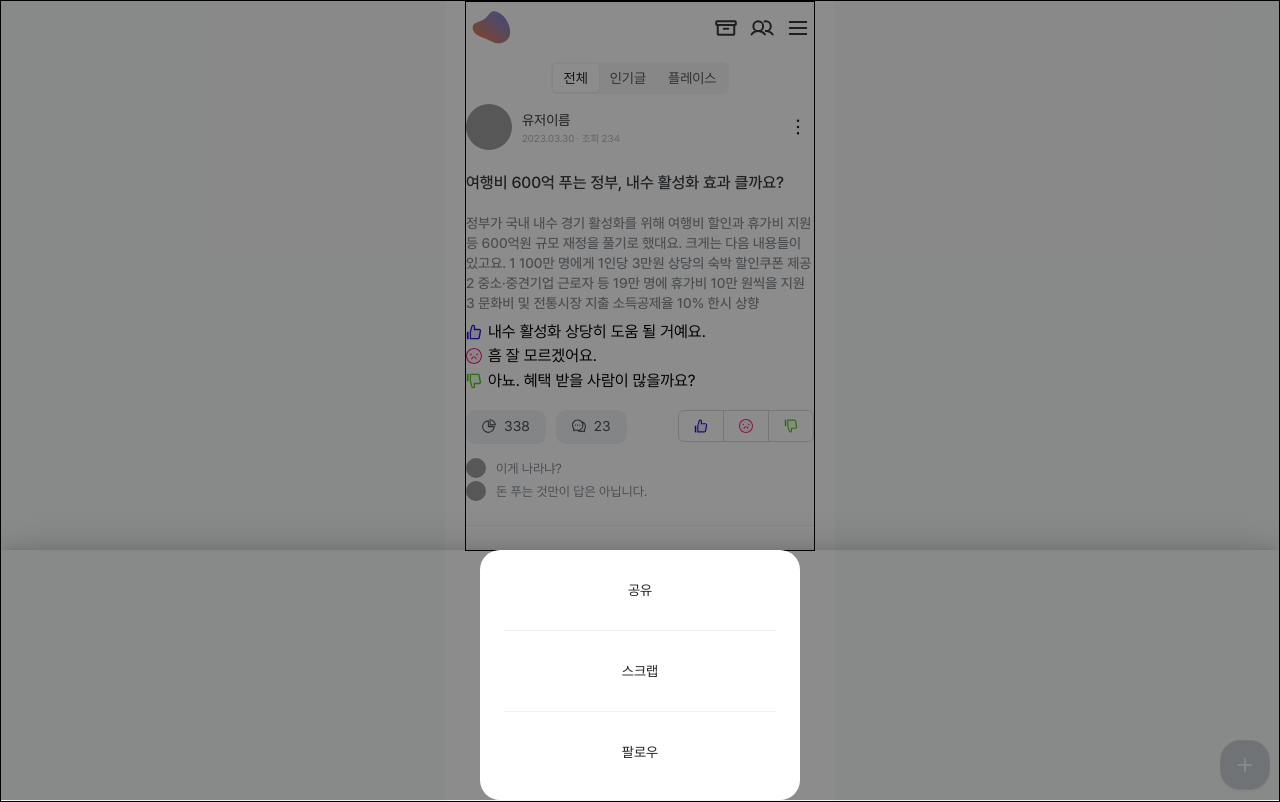
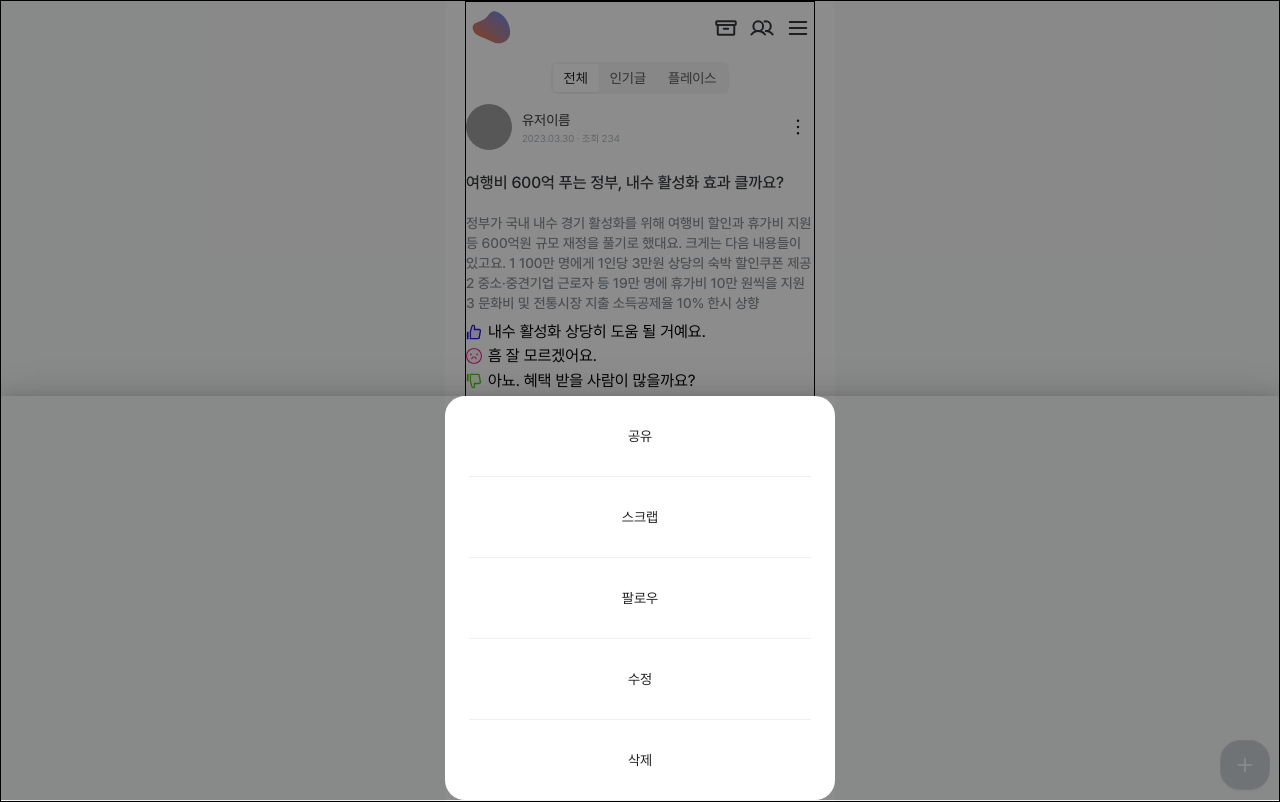
Before and after one commit to jaehafe/inplace, a Next.js app in the folder client/: page / in a window 1280 px wide. Both pictures are taken after a click on the button 798 px from the left and 127 px from the top of the page. Built offline with nearby package versions, Linux system fonts and the light colour scheme; grey boxes are pictures that could not be loaded.

Commit message:
Feat: [client] Drawer height auto 수정

```diff
--- a/client/src/components/Common/WritePostButton/WritePostButton.tsx
+++ b/client/src/components/Common/WritePostButton/WritePostButton.tsx
@@ -18,7 +18,7 @@ function WritePostButton() {
         onClose={() => setOpen(false)}
         open={open}
         key="bottom"
-        height={310}
+        height={'auto'}
       >
         <Button type="text" shape="round">
           OX 질문
--- a/client/src/components/Posts/Posts.styles.ts
+++ b/client/src/components/Posts/Posts.styles.ts
@@ -123,7 +123,8 @@ const Comment = styled.span`
 const PostDrawer = styled(Drawer)`
   position: sticky;
   left: 0;
-  width: 320px !important;
+  width: 390px !important;
+
   margin: auto;
   border-radius: 20px;
 
--- a/client/src/components/Posts/Posts.tsx
+++ b/client/src/components/Posts/Posts.tsx
@@ -130,7 +130,7 @@ function AllPosts() {
         onClose={() => setOpen(false)}
         open={open}
         key="bottom"
-        height={250}
+        height={'auto'}
       >
         <Button type="text" shape="round">
           공유
@@ -143,6 +143,14 @@ function AllPosts() {
         <Button type="text" shape="round">
           팔로우
         </Button>
+        <Divider />
+        <Button type="text" shape="round">
+          수정
+        </Button>
+        <Divider />
+        <Button type="text" shape="round">
+          삭제
+        </Button>
       </P.PostDrawer>
     </P.Wrapper>
   );
```
